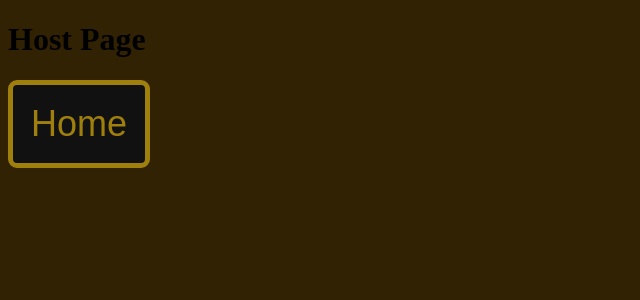
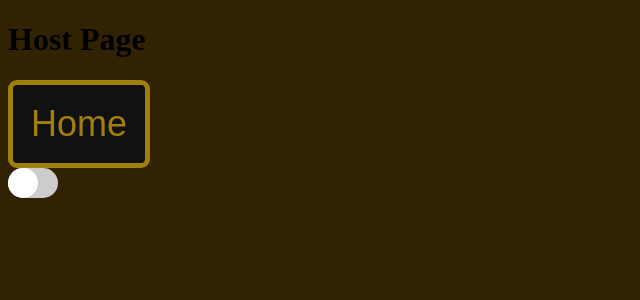
Before and after one commit to JustusHibshman/line-games, an Angular app in the folder client/: page /host in a window 1280 px wide. Shown: the top 300 px of the page, without its empty margins (0-640 px from the left). Built offline with nearby package versions, Linux system fonts and the light colour scheme.

Commit message:
added test toggle switch to host page

```diff
--- a/client/src/app/host/host.component.html
+++ b/client/src/app/host/host.component.html
@@ -1,3 +1,9 @@
 <h1>Host Page</h1>
 
+<div>
 <app-nav-button [target]='"/"' [text]='"Home"' />
+</div>
+
+<div>
+<app-toggle-switch />
+</div>
--- a/client/src/app/host/host.component.ts
+++ b/client/src/app/host/host.component.ts
@@ -1,9 +1,10 @@
 import { Component } from '@angular/core';
 import { NavButtonComponent } from '@local-components/nav-button/nav-button.component';
+import { ToggleSwitchComponent } from '@local-components/toggle-switch/toggle-switch.component';
 
 @Component({
   selector: 'app-host',
-  imports: [NavButtonComponent],
+  imports: [NavButtonComponent, ToggleSwitchComponent],
   templateUrl: './host.component.html',
   styleUrl: './host.component.scss'
 })
```
